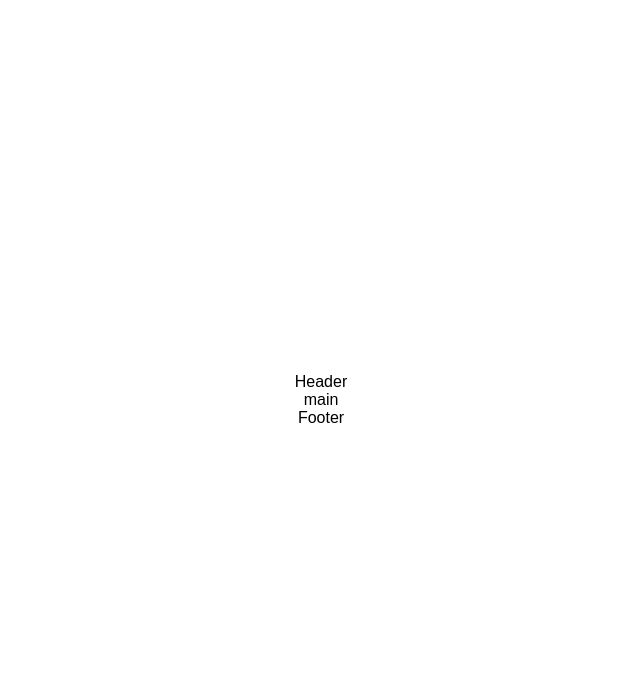
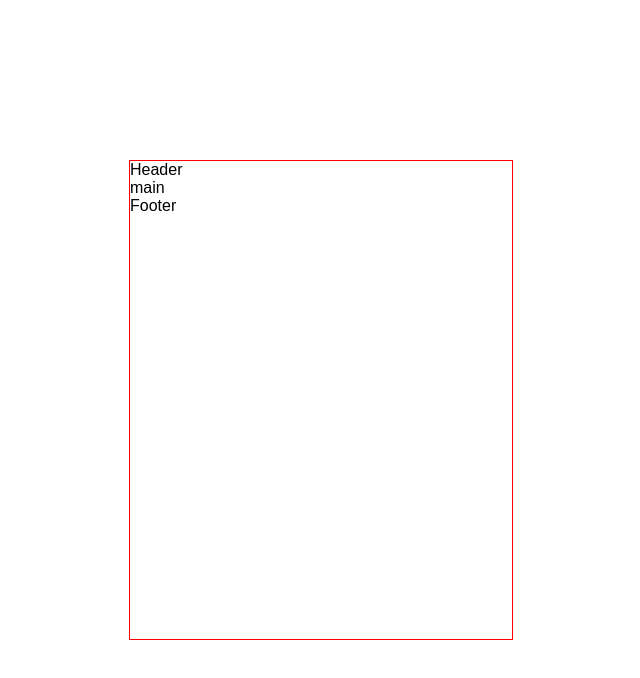
Before and after one commit to AlvesPHGA/chart-component, a React (Vite) app: page / in a window 1280 px wide. Shown: the top 678 px of the page, without its empty margins (319-959 px from the left). Built offline with nearby package versions, Linux system fonts and the light colour scheme.

Commit message:
updated proj

```diff
--- a/src/Pages/Home.tsx
+++ b/src/Pages/Home.tsx
@@ -9,9 +9,11 @@ import { Container } from '../assets/styles/ClassUtils.style';
 const Home = () => {
    return (
       <Container>
-         <Header />
-         <Main />
-         <Footer />
+         <div className="card">
+            <Header />
+            <Main />
+            <Footer />
+         </div>
       </Container>
    );
 };
--- a/src/assets/styles/ClassUtils.style.tsx
+++ b/src/assets/styles/ClassUtils.style.tsx
@@ -1,9 +1,15 @@
 import styled from 'styled-components';
 
 export const Container = styled.section`
+   align-items: center;
    display: flex;
-   align-items: center;
-   justify-content: center;
    flex-direction: column;
    height: 100vh;
+   justify-content: center;
+
+   & .card {
+      border: 1px solid red;
+      width: 30vw;
+      height: 60vh;
+   }
 `;
```
